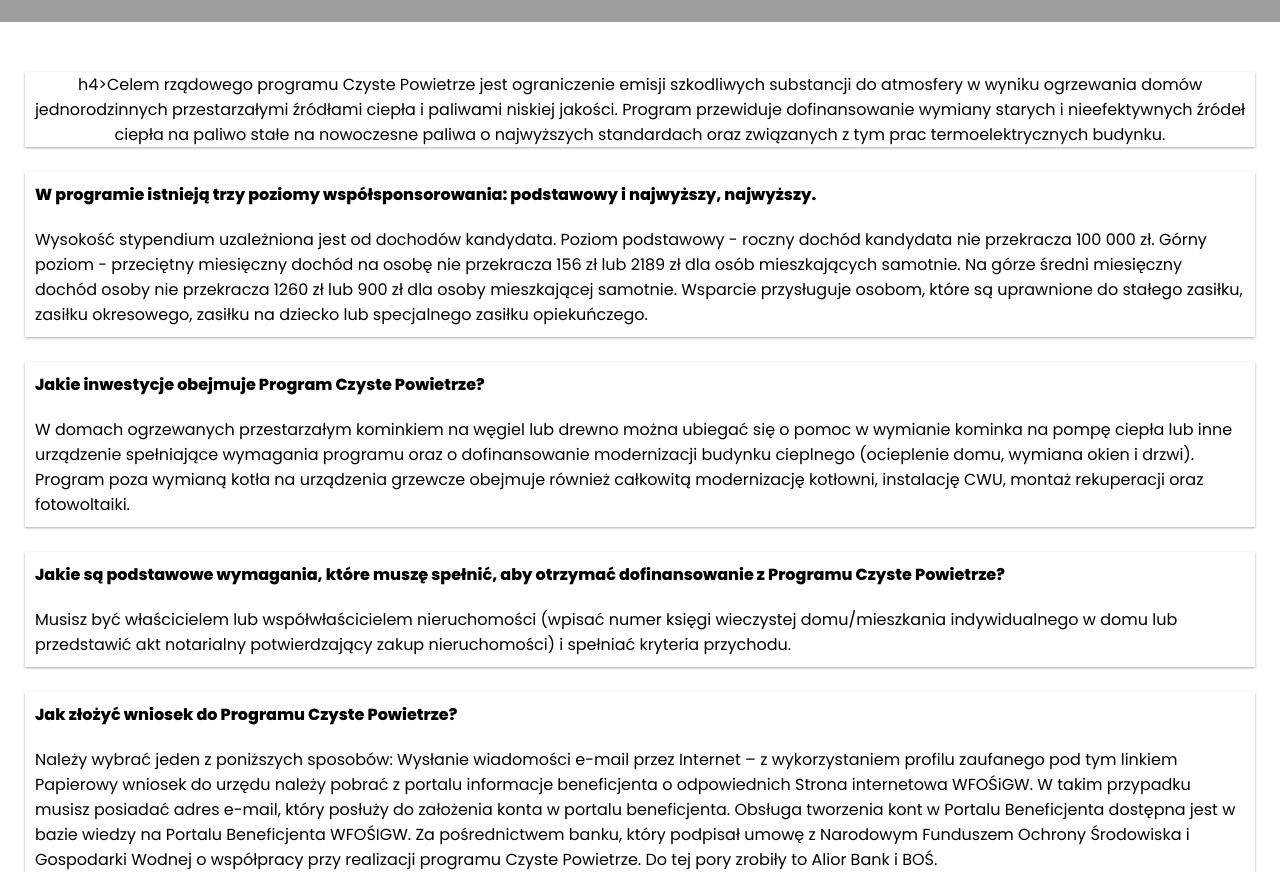
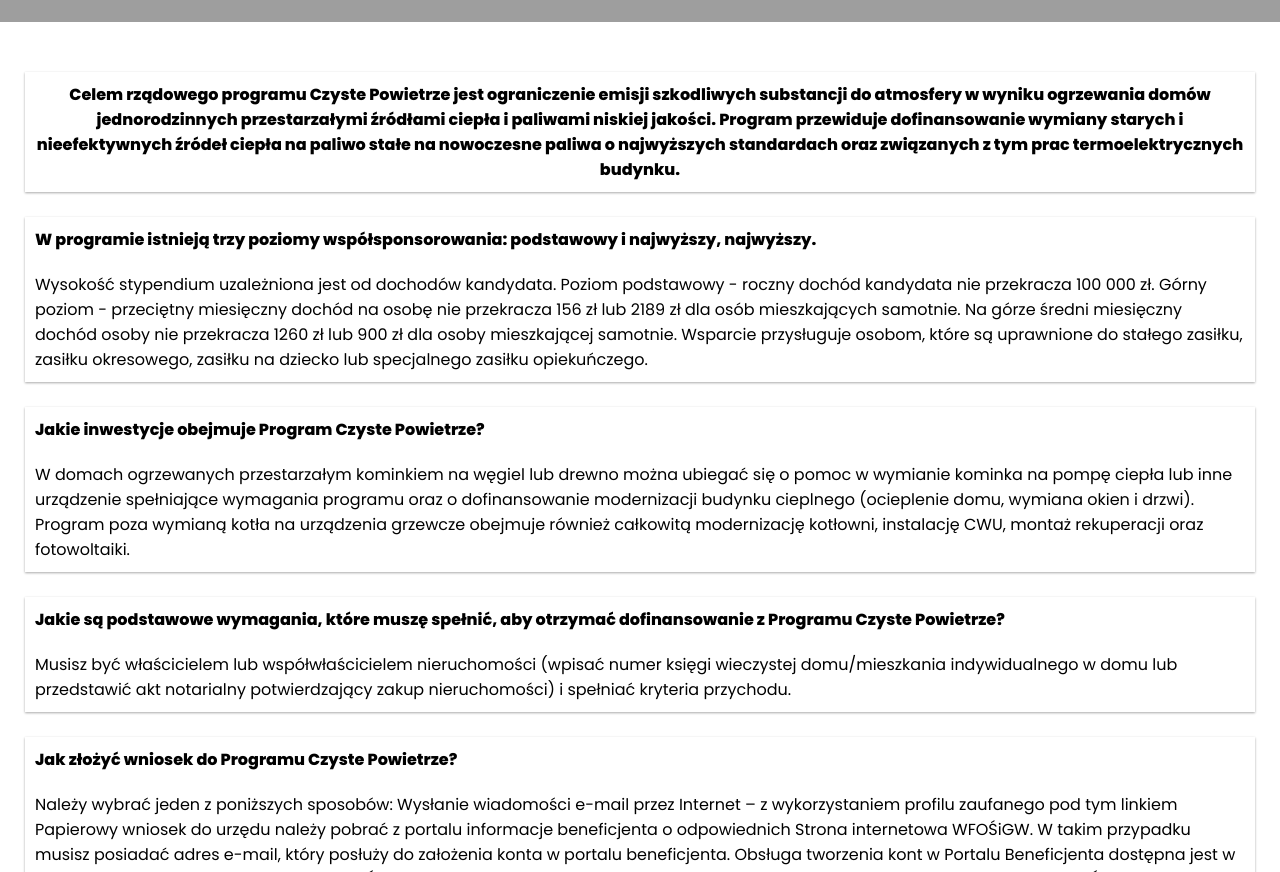
Before and after one commit to DarGrz/Dom-z-pompa-website, a plain HTML site: page index.html in a window 1280 px wide. Shown: the part 4680-5552 px from the top of the page. Drawn offline with nearby package versions, Linux system fonts and the light colour scheme; grey boxes are pictures that could not be loaded.

```diff
--- a/app.js
+++ b/app.js
@@ -9,7 +9,7 @@ function dataReady(data) {
     document.querySelector("#short-txt").innerHTML = data.section1;
     document.querySelector(".zbinv").innerHTML = data.section2.p1;
     document.querySelector(".zbinv").innerHTML = data.section2.p1;
-    document.querySelector(".celtext").innerHTML = data.section3.celtext;
+    document.querySelector(".celtext > h4").innerHTML = data.section3.celtext;
 
 
 
--- a/website_text.json
+++ b/website_text.json
@@ -8,6 +8,6 @@
             },
 
             "section3": {
-                "celtext": "h4>Celem rządowego programu Czyste Powietrze jest ograniczenie emisji szkodliwych substancji do atmosfery w wyniku ogrzewania domów jednorodzinnych przestarzałymi źródłami ciepła i paliwami niskiej jakości. Program przewiduje dofinansowanie wymiany starych i nieefektywnych źródeł ciepła na paliwo stałe na nowoczesne paliwa o najwyższych standardach oraz związanych z tym prac termoelektrycznych budynku.</h4>"
+                "celtext": "Celem rządowego programu Czyste Powietrze jest ograniczenie emisji szkodliwych substancji do atmosfery w wyniku ogrzewania domów jednorodzinnych przestarzałymi źródłami ciepła i paliwami niskiej jakości. Program przewiduje dofinansowanie wymiany starych i nieefektywnych źródeł ciepła na paliwo stałe na nowoczesne paliwa o najwyższych standardach oraz związanych z tym prac termoelektrycznych budynku."
             }
 }
```
Also changed, not shown: index.html (+0 -74 lines).
